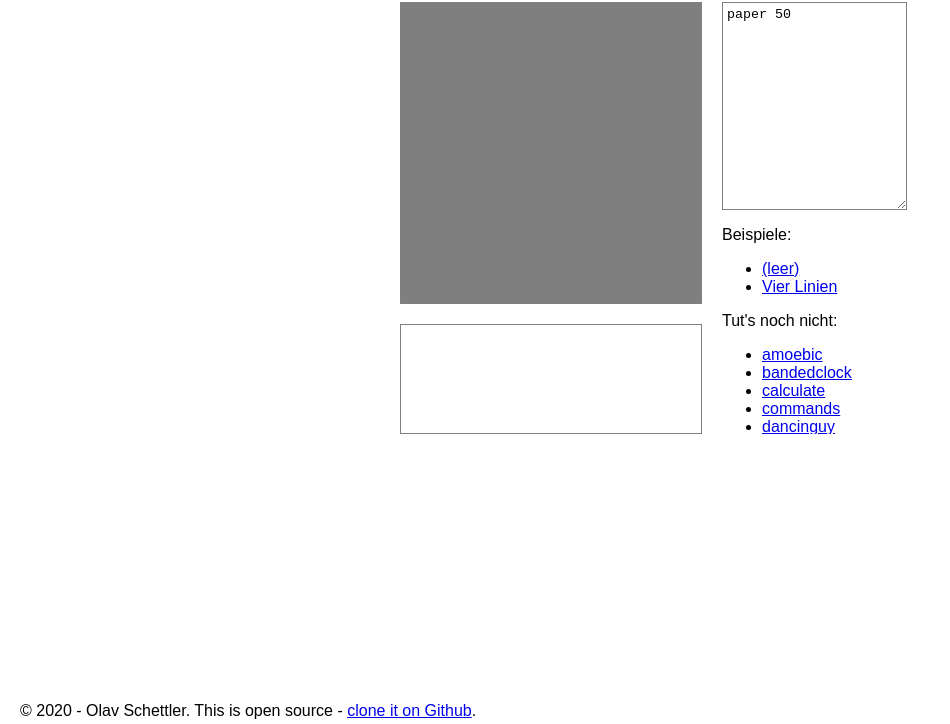
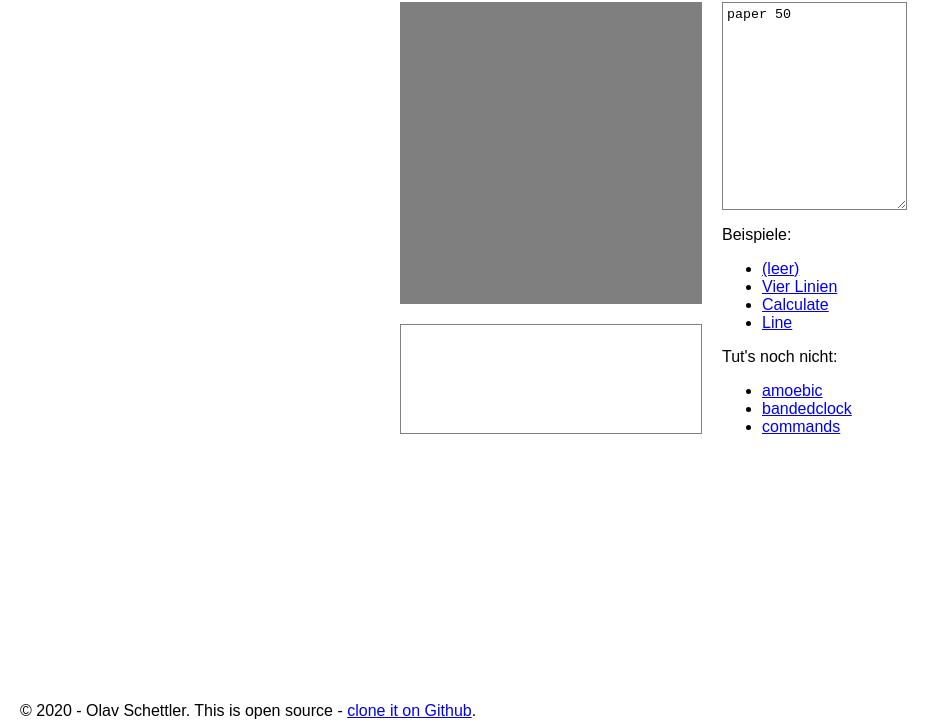
Before and after one commit to tinyart/tinyart.github.io, a plain HTML site: page index.html in a window 1280 px wide. Shown: the part 76-800 px from the top of the page, without its empty margins (0-950 px from the left). Drawn offline with Linux system fonts and the light colour scheme.

Commit message:
Enabled example Calculate

```diff
--- a/index.html
+++ b/index.html
@@ -80,22 +80,21 @@
                     <ul>
                         <li><a href="/#paper%2090">(leer)</a></li>
                         <li><a href="/#https://tinyart.github.io/examples/fourlines.dbn">Vier Linien</a></li>
+                        <li><a href="/#https://tinyart.github.io/examples/calculate.dbn">Calculate</a></li>
+                        <li><a href="/#https://tinyart.github.io/examples/line.dbn">Line</a></li>
                     </ul>
                     <p>Tut's noch nicht:</p>
                     <ul>
                         <li><a href="/#https://tinyart.github.io/examples/amoebic.dbn">amoebic</a></li>
                         <li><a href="/#https://tinyart.github.io/examples/bandedclock.dbn">bandedclock</a></li>
-                        <li><a href="/#https://tinyart.github.io/examples/calculate.dbn">calculate</a></li>
                         <li><a href="/#https://tinyart.github.io/examples/commands.dbn">commands</a></li>
                         <li><a href="/#https://tinyart.github.io/examples/dancinguy.dbn">dancinguy</a></li>
                         <li><a href="/#https://tinyart.github.io/examples/dancingy.dbn">dancingy</a></li>
                         <li><a href="/#https://tinyart.github.io/examples/dots.dbn">dots</a></li>
-                        <li><a href="/#https://tinyart.github.io/examples/fourlines.dbn">fourlines</a></li>
                         <li><a href="/#https://tinyart.github.io/examples/grainsofrain.dbn">grainsofrain</a></li>
                         <li><a href="/#https://tinyart.github.io/examples/graymachine.dbn">graymachine</a></li>
                         <li><a href="/#https://tinyart.github.io/examples/headsortails.dbn">headsortails</a></li>
                         <li><a href="/#https://tinyart.github.io/examples/intersecting.dbn">intersecting</a></li>
-                        <li><a href="/#https://tinyart.github.io/examples/line.dbn">line</a></li>
                         <li><a href="/#https://tinyart.github.io/examples/looping.dbn">looping</a></li>
                         <li><a href="/#https://tinyart.github.io/examples/meeber.dbn">meeber</a></li>
                         <li><a href="/#https://tinyart.github.io/examples/merging.dbn">merging</a></li>
```
Also changed, not shown: 1 other file.
